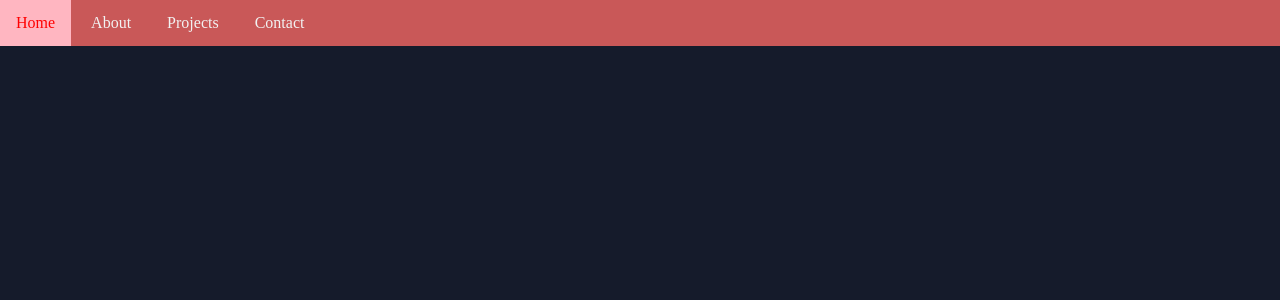
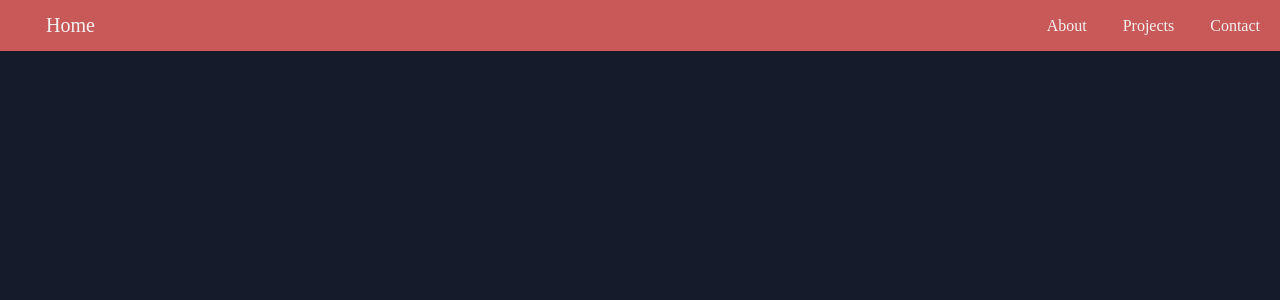
Before and after one commit to xiangxichen11/personal-website, a React (Create React App) app: page / in a window 1280 px wide. Shown: the top 300 px of the page. Built offline with nearby package versions, Linux system fonts and the light colour scheme.

Commit message:
Changed up Navbar

```diff
--- a/src/Components/Navbar.css
+++ b/src/Components/Navbar.css
@@ -9,19 +9,25 @@
     margin: auto;
     display: flex;
     justify-content: space-between;
+    align-items: center;
+
 }
 
-.Navbar {
+.Nav-left {
     display: flex;
+    justify-content: flex-start;
+    align-items: center;
+    float: none;
 }
 
 .Home {
     display: inline-flex;
-    align-items: center;
     padding: 14px 16px;
-    margin-right: 4px;
+    margin-left: 30px;
     text-decoration: none;
     color: #f2f2f2;
+    font-size: 20px;
+
 }
 
 .Home:hover {
@@ -31,7 +37,6 @@
 
 .About {
     display: inline-flex;
-    align-items: center;
     padding: 14px 16px;
     margin-right: 4px;
     text-decoration: none;
@@ -45,7 +50,6 @@
 
 .Projects {
     display: inline-flex;
-    align-items: center;
     padding: 14px 16px;
     margin-right: 4px;
     text-decoration: none;
@@ -59,7 +63,6 @@
 
 .Contact {
     display: inline-flex;
-    align-items: center;
     padding: 14px 16px;
     margin-right: 4px;
     text-decoration: none;
@@ -69,3 +72,9 @@
     color: red;
     background-color: lightpink;
 }
+
+.Nav-right {
+    display: flex;
+    justify-content: flex-end;
+    align-items: center;
+}
--- a/src/Components/Navbar.js
+++ b/src/Components/Navbar.js
@@ -6,10 +6,12 @@ export default function Navbar() {
     return (
         <header className="Nav-header">
             <div className="Nav-div">
-                <nav className="Navbar">
+                <nav className="Nav-left">
                     <NavLink to="/personal-website" exact className="Home" >
                         Home
                     </NavLink>
+                </nav>
+                <nav className="Nav-right">
                         <NavLink to="/personal-website/about" className="About">
                             About
                         </NavLink>
@@ -19,7 +21,6 @@ export default function Navbar() {
                         <NavLink to="/personal-website/contact" className="Contact">
                             Contact
                         </NavLink>
-
                 </nav>
             </div>
         </header>
```
Also changed, not shown: src/Components/Home.js (line endings or trailing spaces). Lines whose indentation alone changed are shown as unchanged.
